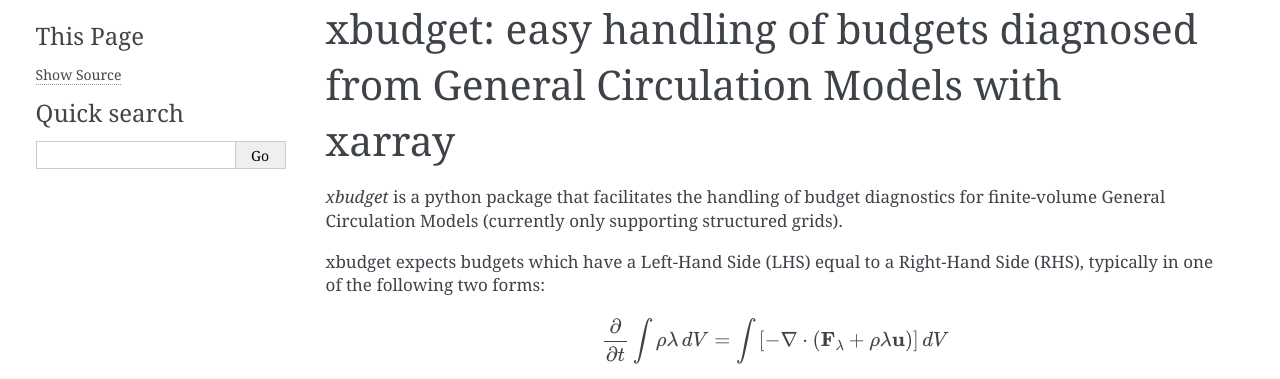
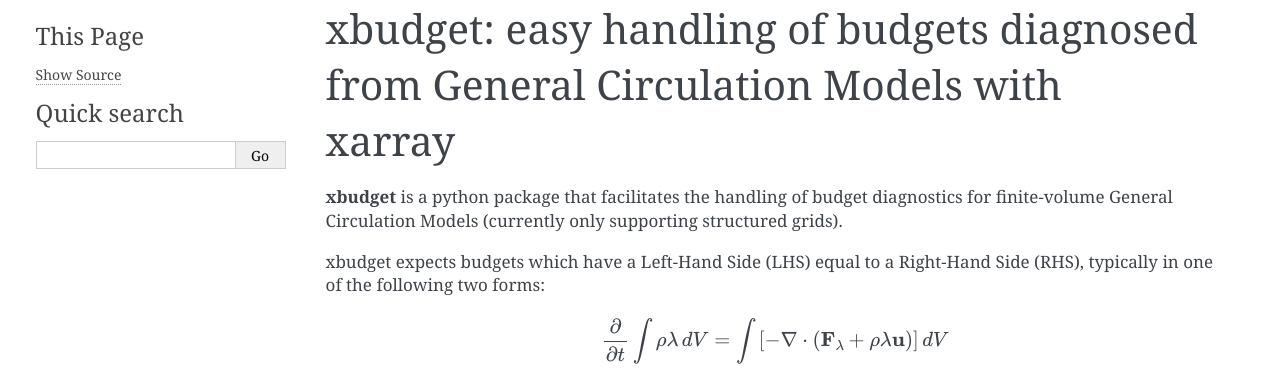
Before and after one commit to hdrake/xbudget, a Sphinx documentation site: the page built from docs/source/index.rst, in a window 1280 px wide. Shown: the top 379 px of the page. Built offline with Sphinx 7.4.7, drawn with Linux system fonts in a browser that asks for light colours; pages that are not in the unit, such as notebooks, are missing from menus.

Commit message:
Update Docs landing page.

```diff
--- a/docs/source/index.rst
+++ b/docs/source/index.rst
@@ -2,7 +2,7 @@
 xbudget: easy handling of budgets diagnosed from General Circulation Models with xarray
 ========================================================================================
 
-*xbudget* is a python package that facilitates the handling of budget diagnostics for finite-volume General Circulation Models (currently only supporting structured grids).
+**xbudget** is a python package that facilitates the handling of budget diagnostics for finite-volume General Circulation Models (currently only supporting structured grids).
 
 xbudget expects budgets which have a Left-Hand Side (LHS) equal to a Right-Hand Side (RHS), typically in one of the following two forms:
 
```
